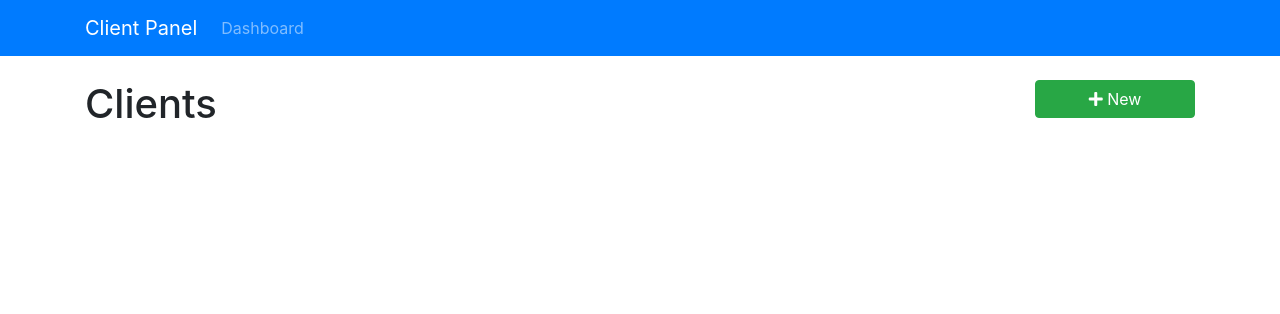
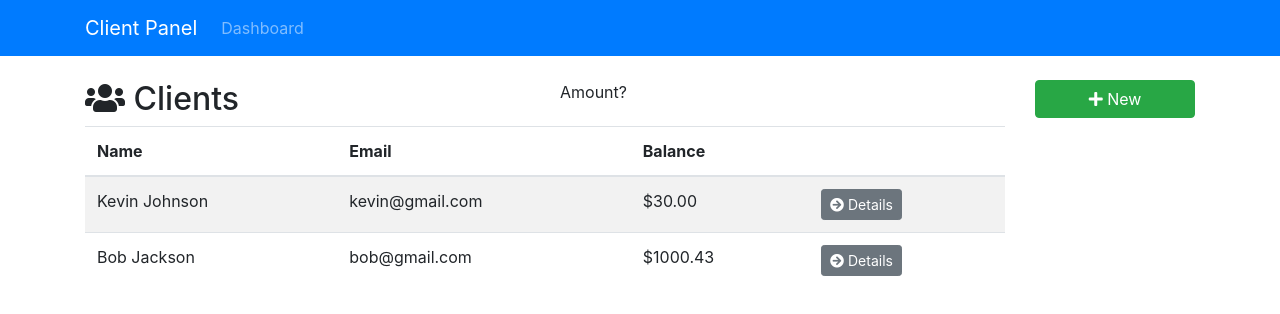
Before and after one commit to grigroka/react-client-panel-firebase, a React (Create React App) app: page / in a window 1280 px wide. Shown: the top 314 px of the page. Built offline with nearby package versions, Linux system fonts and the light colour scheme; the HTML template or start-up script is replaced by a standard one.

Commit message:
clients test data and UI

```diff
--- a/src/components/clients/Clients.js
+++ b/src/components/clients/Clients.js
@@ -1,12 +1,72 @@
 import React, { Component } from 'react';
+import { Link } from 'react-router-dom';
 
 export class Clients extends Component {
   render() {
-    return (
-      <div>
-        <h1>Clients</h1>
-      </div>
-    );
+    const clients = [
+      {
+        id: '1',
+        firstName: 'Kevin',
+        lastName: 'Johnson',
+        email: 'kevin@gmail.com',
+        phone: '444-444-4444',
+        balance: '30'
+      },
+      {
+        id: '2',
+        firstName: 'Bob',
+        lastName: 'Jackson',
+        email: 'bob@gmail.com',
+        phone: '999-999-9999',
+        balance: '1000.43'
+      }
+    ];
+
+    if (clients) {
+      return (
+        <div>
+          <div className="row">
+            <div className="col-md-6">
+              <h2>
+                <i className="fas fa-users" /> Clients
+              </h2>
+            </div>
+            <div className="col-md-6">Amount?</div>
+          </div>
+          <table className="table table-striped">
+            <thead className="thead-inverse">
+              <tr>
+                <th>Name</th>
+                <th>Email</th>
+                <th>Balance</th>
+                <th />
+              </tr>
+            </thead>
+            <tbody>
+              {clients.map(client => (
+                <tr key={client.id}>
+                  <td>
+                    {client.firstName} {client.lastName}
+                  </td>
+                  <td>{client.email}</td>
+                  <td>${parseFloat(client.balance).toFixed(2)}</td>
+                  <td>
+                    <Link
+                      to={`/client/${client.id}`}
+                      className="btn btn-secondary btn-sm"
+                    >
+                      <i className="fas fa-arrow-circle-right" /> Details
+                    </Link>
+                  </td>
+                </tr>
+              ))}
+            </tbody>
+          </table>
+        </div>
+      );
+    } else {
+      return <h1>Loading..</h1>;
+    }
   }
 }
 
```
